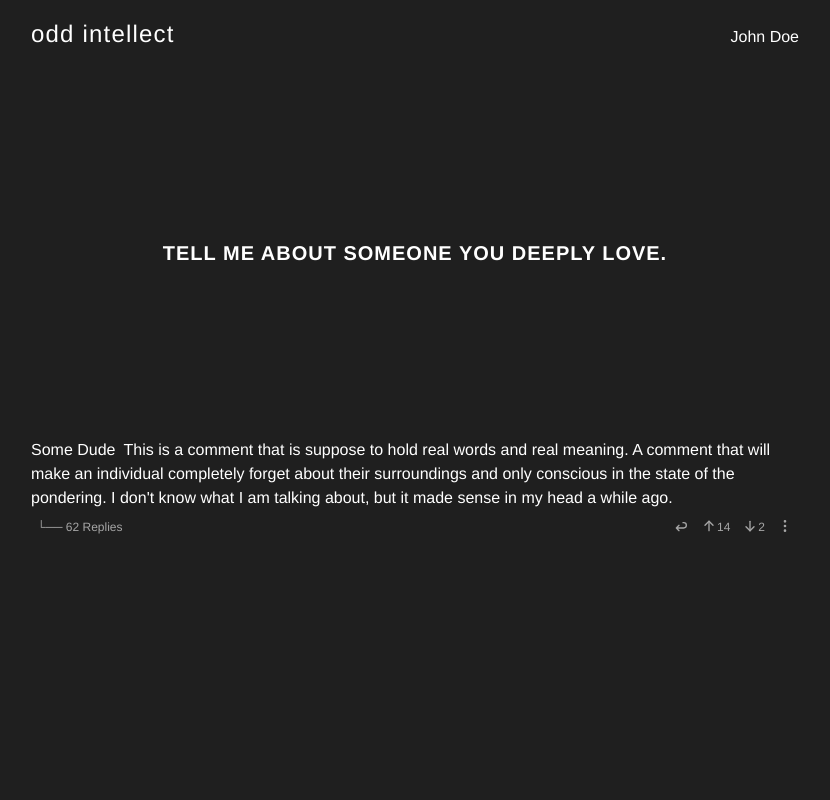
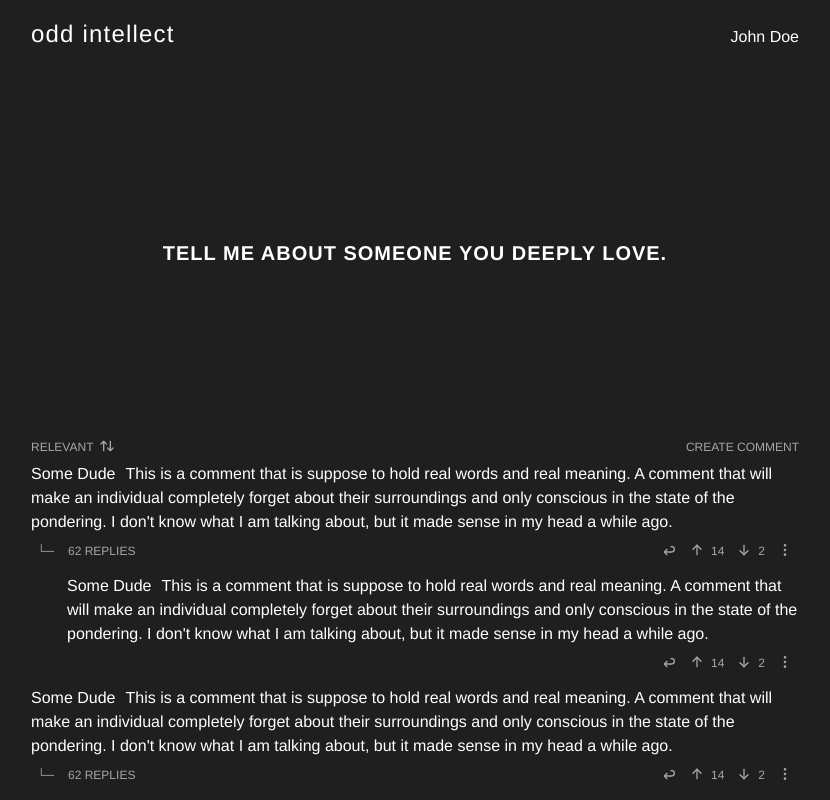
Before and after one commit to josedrios/odd-intellect, a React (Vite) app: page /question in a window 1280 px wide. Shown: the top 800 px of the page, without its empty margins (225-1055 px from the left). Built offline with nearby package versions, Linux system fonts and the light colour scheme.

Commit message:
Created a comment section list component, added a comment section header component within that list for creating a comment and sorting comments

```diff
--- a/package.json
+++ b/package.json
@@ -4,7 +4,7 @@
   "version": "0.0.0",
   "type": "module",
   "scripts": {
-    "dev": "vite",
+    "dev": "vite --host",
     "build": "tsc -b && vite build",
     "lint": "eslint .",
     "preview": "vite preview"
--- a/src/app/App.tsx
+++ b/src/app/App.tsx
@@ -1,26 +1,17 @@
 import Nav from '@/components/nav.tsx';
 import Question from '@/components/question.tsx';
-import CommentCard from '@/comments/comment-card';
-import Design from '@/app/pages/design.tsx';
+import CommentSection from '@/comments/comment-section';
 
 function App() {
   return (
     <>
       <div id="content-container">
         <Nav />
-        <MainPage />
+        <Question />
+        <CommentSection />
       </div>
     </>
   );
 }
 
-function MainPage() {
-  return (
-    <>
-      <Question />
-      <CommentCard username="Some Dude" parent />
-    </>
-  );
-}
-
 export default App;
--- a/src/comments/comment-card.tsx
+++ b/src/comments/comment-card.tsx
@@ -28,24 +28,24 @@ function CommentFooter({ parent = false }: FooterProps) {
   return (
     <div className="comment-card__footer">
       {parent ? (
-        <button className="comment-card__replies btn-open">
-          └── 62 Replies
+        <button className="comment-card__replies btn--open">
+          └─<span>62 REPLIES</span>
         </button>
       ) : (
         <div className="comment-card__footer-spacer" />
       )}
-      <button className="comment-card__reply btn-open">
+      <button className="comment-card__reply btn--open">
         <Icon name={ICON.REPLY} />
       </button>
-      <button className="comment-card__upvotes btn-open">
+      <button className="comment-card__upvotes btn--open">
         <Icon name={ICON.UPARROW} />
         <p>14</p>
       </button>
-      <button className="comment-card__downvotes btn-open">
+      <button className="comment-card__downvotes btn--open">
         <Icon name={ICON.DOWNARROW} />
         <p>2</p>
       </button>
-      <button className="comment-card__ellipsis btn-open">
+      <button className="comment-card__ellipsis btn--open">
         <Icon name={ICON.ELLIPSIS} />
       </button>
     </div>
--- /dev/null
+++ b/src/comments/comment-section.tsx
@@ -0,0 +1,30 @@
+import Icon from '@/components/icons';
+import { ICON } from '@/util/icon-names';
+import CommentCard from './comment-card';
+
+export default function CommentSection() {
+  return (
+    <div className="comment-section">
+      <CommentSectionHeader />
+      <CommentCard username="Some Dude" parent />
+      <CommentCard username="Some Dude" />
+      <CommentCard username="Some Dude" parent />
+      <CommentCard username="Some Dude" />
+      <CommentCard username="Some Dude" />
+    </div>
+  );
+}
+
+function CommentSectionHeader() {
+  return (
+    <div className="comment-section__header">
+      <button className="comment-section__sort btn--text">
+        <p>RELEVANT</p>
+        <Icon name={ICON.SORT} />
+      </button>
+      <button className="comment-section__create-comment btn--text">
+        CREATE COMMENT
+      </button>
+    </div>
+  );
+}
--- a/src/styles/components/buttons.css
+++ b/src/styles/components/buttons.css
@@ -1,24 +1,33 @@
 button {
   padding: var(--spacing-2) var(--spacing-1_5);
   border: none;
-  color: black;
-  border-radius: var(--radius-2);
+  border-radius: var(--radius-1);
+  color: var(--color-foreground-subtle);
   display: flex;
   flex-direction: row;
   align-items: end;
-  font-size: var(--font-size-md);
-}
-
-.btn-open {
-  color: var(--color-foreground-default);
+  gap: var(--spacing-1_5);
+  font-size: var(--font-size-sm);
   background-color: transparent;
-  transition: background-color var(--transition-fast);
 
   p {
     font-size: inherit;
   }
+  &:hover {
+    background-color: var(--color-background-default-hover);
+    color: var(--color-foreground-subtle-hover);
+
+    svg {
+      stroke: var(--color-foreground-subtle-hover);
+    }
+  }
+}
+
+.btn--text {
+  padding: 0;
 
   &:hover {
-    background-color: var(--color-background-default-hover);
+    background-color: transparent;
+    color: var(--color-foreground-subtle-hover);
   }
 }
--- a/src/styles/components/comments.css
+++ b/src/styles/components/comments.css
@@ -1,3 +1,20 @@
+.comment-section {
+  display: flex;
+  flex-direction: column;
+  gap: var(--spacing-2);
+}
+
+.comment-section__header {
+  display: flex;
+  flex-direction: row;
+  justify-content: space-between;
+}
+
+.comment-section__sort,
+.comment-section__create-comment {
+  font-size: var(--font-size-xs);
+}
+
 .comment-card {
   display: flex;
   flex-direction: column;
@@ -9,7 +26,7 @@
 
 .comment-card__username {
   font-weight: var(--font-weight-semibold);
-  margin-right: var(--spacing-2);
+  margin-right: var(--spacing-2_5);
 }
 
 .comment-card__footer {
@@ -22,11 +39,10 @@
 /* Footer buttons */
 .comment-card__footer button {
   font-size: var(--font-size-xs);
-  color: var(--color-foreground-subtle);
+}
 
-  svg {
-    color: var(--color-foreground-subtle);
-  }
+.comment-card__replies span {
+  margin-left: var(--spacing-2);
 }
 
 .comment-card__replies,
--- a/src/styles/components/nav.css
+++ b/src/styles/components/nav.css
@@ -8,7 +8,6 @@
 
 .nav__account {
   color: var(--color-foreground-default);
-  transition: color var(--transition-fast);
 
   &:hover {
     color: var(--color-foreground-default-hover);
--- a/src/styles/layout/app.css
+++ b/src/styles/layout/app.css
@@ -1,12 +1,12 @@
 #root {
   height: 100vh;
   /*   width: calc(100vw - 2 * var(--spacing-3)); */
-  padding: 0 var(--spacing-3);
+  padding: 0 var(--spacing-5);
   margin: auto;
-  overflow-y: auto;
 }
 
 #content-container {
+  overflow-y: auto;
   display: flex;
   flex-direction: column;
   gap: var(--spacing-2_5);
--- a/src/styles/main.css
+++ b/src/styles/main.css
@@ -4,7 +4,6 @@
 @import './tokens/spacing.css';
 @import './tokens/radius.css';
 @import './tokens/breakpoints.css';
-@import './tokens/transistions.css';
 
 /* base */
 @import './base/base.css';
--- a/src/styles/tokens/colors.css
+++ b/src/styles/tokens/colors.css
@@ -51,6 +51,7 @@
   --color-foreground-default-hover: hsl(var(--gray-400));
   --color-foreground-subtle: hsl(var(--gray-400));
   --color-foreground-subtle-onEmphasis: hsl(var(--gray-700));
+  --color-foreground-subtle-hover: hsl(var(--gray-200));
 
   /* backgrounds */
   --color-background-default: hsl(var(--gray-1000));
--- a/src/styles/tokens/transistions.css
+++ /dev/null
@@ -1,5 +0,0 @@
-:root {
-  --transition-fast: 0.1s;
-  --transition-normal: 0.3s;
-  --transition-slow: 0.5s;
-}
```
